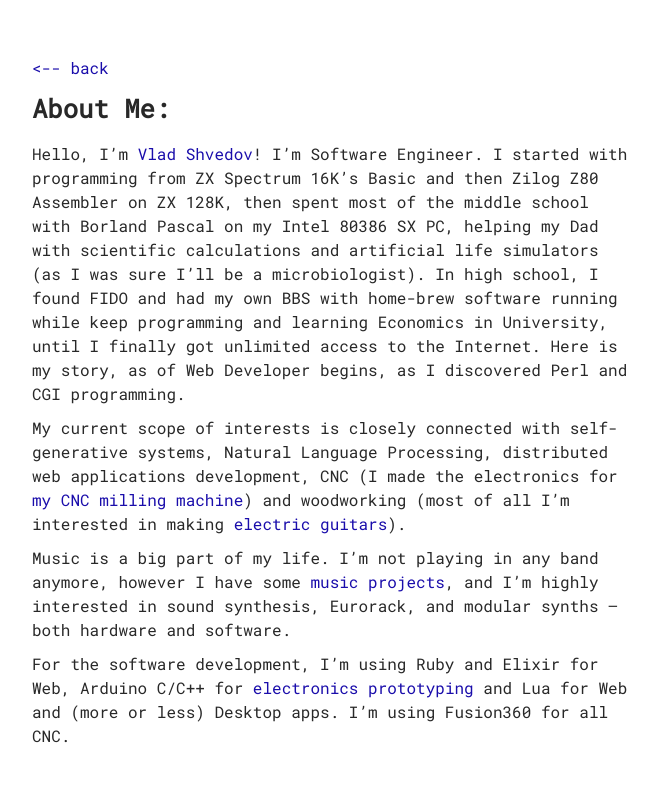
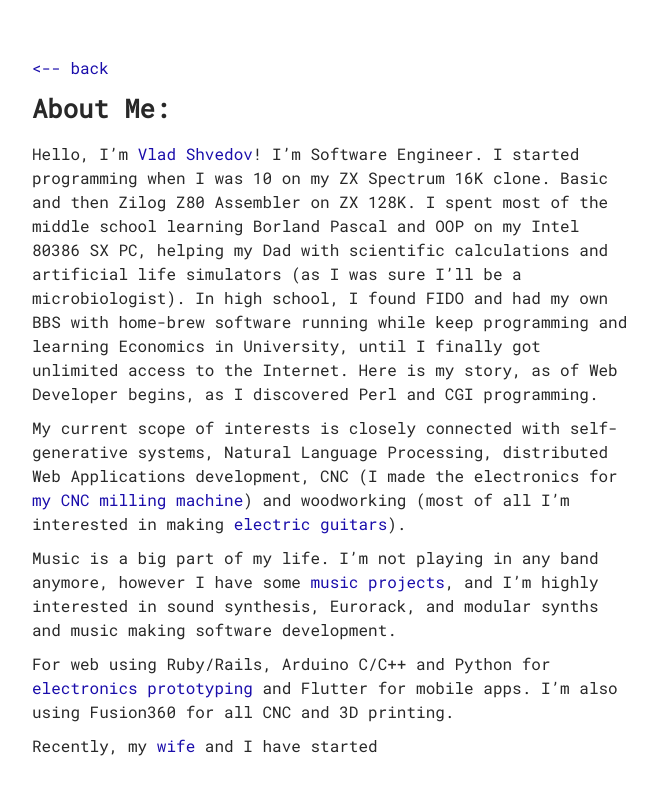
Before and after one commit to vshvedov/vladcodes, a Jekyll site: the page built from about/index.md, in a window 1280 px wide. Shown: the top 795 px of the page, without its empty margins (308-966 px from the left). Built offline with Jekyll 4.4.1, drawn with Linux system fonts in a browser that asks for light colours.

Commit message:
Update index.md

```diff
--- a/about/index.md
+++ b/about/index.md
@@ -2,11 +2,12 @@
 layout: about
 ---
 
-Hello, I'm [Vlad Shvedov](/assets/img/about/me.jpeg)! I'm Software Engineer. I started with programming from ZX Spectrum 16K's Basic and then Zilog Z80 Assembler on ZX 128K,
-then spent most of the middle school with Borland Pascal on my Intel 80386 SX PC, helping my Dad with scientific calculations and artificial life simulators (as I was sure I'll be a microbiologist). In high school, I found FIDO and had my own BBS with home-brew software running while keep programming and learning Economics in University, until I finally got unlimited access to the Internet. Here is my story, as of Web Developer begins, as I discovered Perl and CGI programming.
+Hello, I'm [Vlad Shvedov](/assets/img/about/me.jpeg)! I'm Software Engineer. I started programming when I was 10 on my ZX Spectrum 16K clone. Basic and then Zilog Z80 Assembler on ZX 128K. I spent most of the middle school learning Borland Pascal and OOP on my Intel 80386 SX PC, helping my Dad with scientific calculations and artificial life simulators (as I was sure I'll be a microbiologist). In high school, I found FIDO and had my own BBS with home-brew software running while keep programming and learning Economics in University, until I finally got unlimited access to the Internet. Here is my story, as of Web Developer begins, as I discovered Perl and CGI programming.
 
-My current scope of interests is closely connected with self-generative systems, Natural Language Processing, distributed web applications development, CNC (I made the electronics for [my CNC milling machine](/assets/img/about/cnc.jpeg)) and woodworking (most of all I'm interested in making [electric guitars](/assets/img/about/tele.jpeg)).
+My current scope of interests is closely connected with self-generative systems, Natural Language Processing, distributed Web Applications development, CNC (I made the electronics for [my CNC milling machine](/assets/img/about/cnc.jpeg)) and woodworking (most of all I'm interested in making [electric guitars](/assets/img/about/tele.jpeg)).
 
-Music is a big part of my life. I'm not playing in any band anymore, however I have some [music projects](https://www.youtube.com/watch?v=cE3Yqnbgb18), and I'm highly interested in sound synthesis, Eurorack, and modular synths — both hardware and software.
+Music is a big part of my life. I'm not playing in any band anymore, however I have some [music projects](https://www.youtube.com/watch?v=cE3Yqnbgb18), and I'm highly interested in sound synthesis, Eurorack, and modular synths and music making software development.
 
-For the software development, I'm using Ruby and Elixir for Web, Arduino C/C++ for [electronics prototyping](/assets/img/about/device.jpeg) and Lua for Web and (more or less) Desktop apps. I'm using Fusion360 for all CNC.
+For web using Ruby/Rails, Arduino C/C++ and Python for [electronics prototyping](/assets/img/about/device.jpeg) and Flutter for mobile apps. I'm also using Fusion360 for all CNC and 3D printing.
+
+Recently, my [wife](https://opacity.one) and I have started
```
